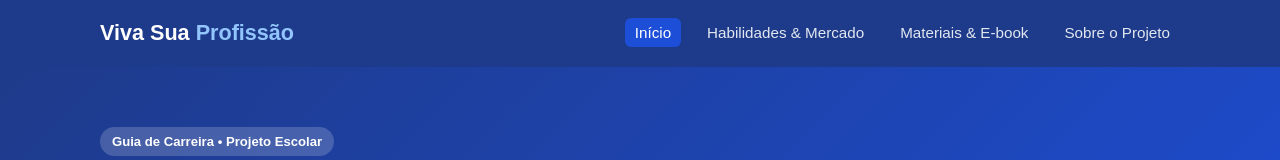
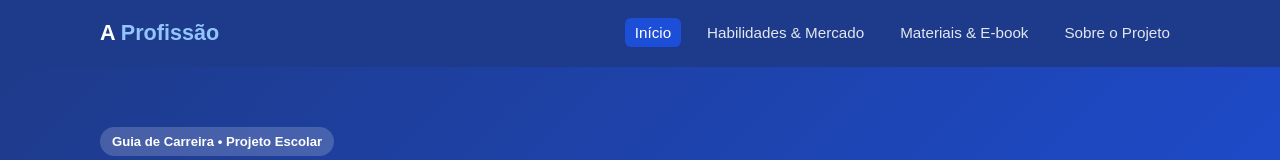
Before and after one commit to Rain-Aime/viva-sua-profissao, a plain HTML site: page index.html in a window 1280 px wide. Shown: the top 160 px of the page. Drawn offline with Linux system fonts and the light colour scheme.

Commit message:
index.html

```diff
--- a/index.html
+++ b/index.html
@@ -14,7 +14,7 @@
   <!-- CABEÇALHO E MENU DE NAVEGAÇÃO -->
   <header class="topo">
     <div class="container">
-      <a href="index.html" class="logo">Viva Sua <span>Profissão</span></a>
+     <a href="index.html" class="logo">A <span>Profissão</span></a>
       <nav aria-label="Menu principal">
         <ul class="menu">
           <li><a href="index.html" class="ativo">Início</a></li>
```
